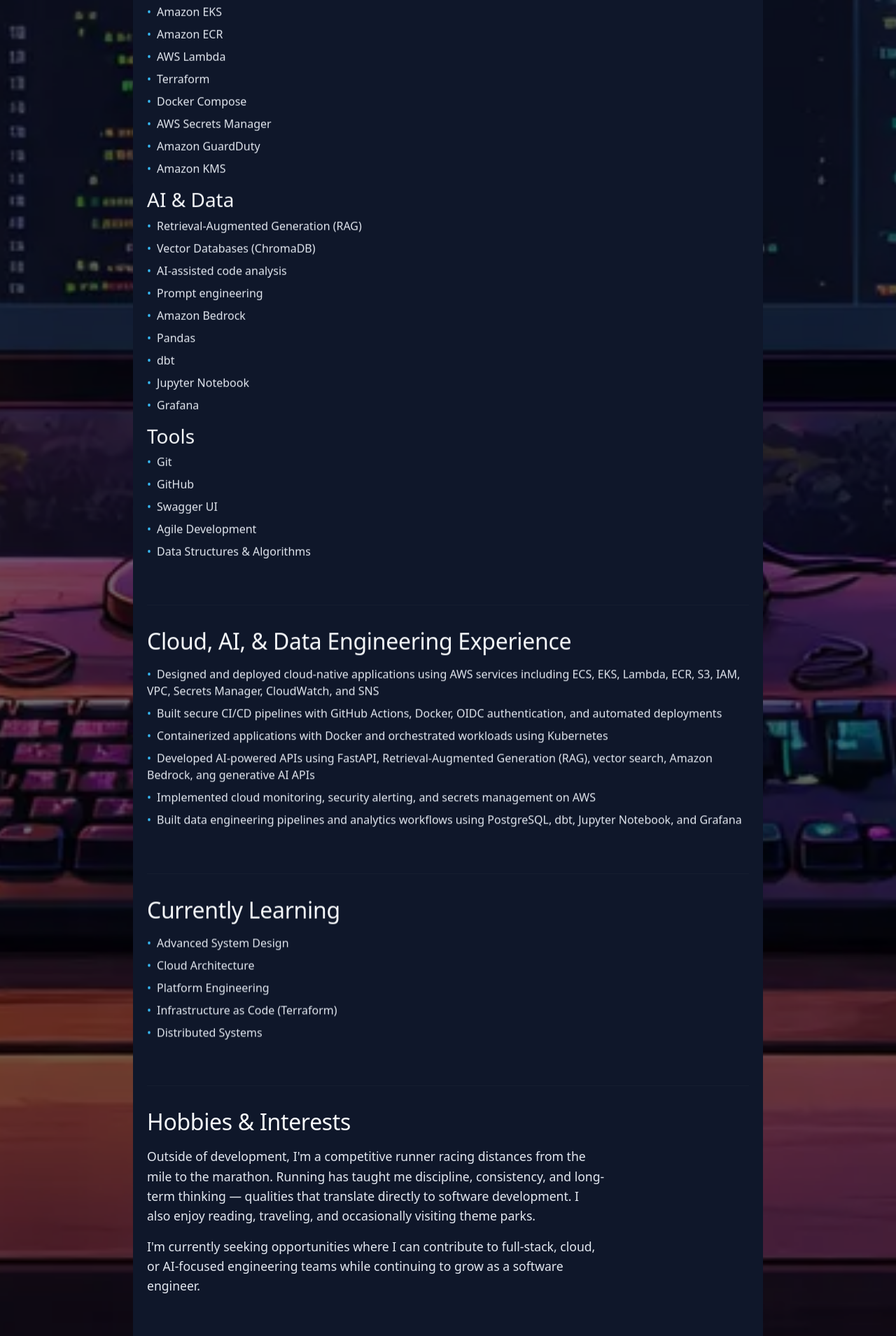
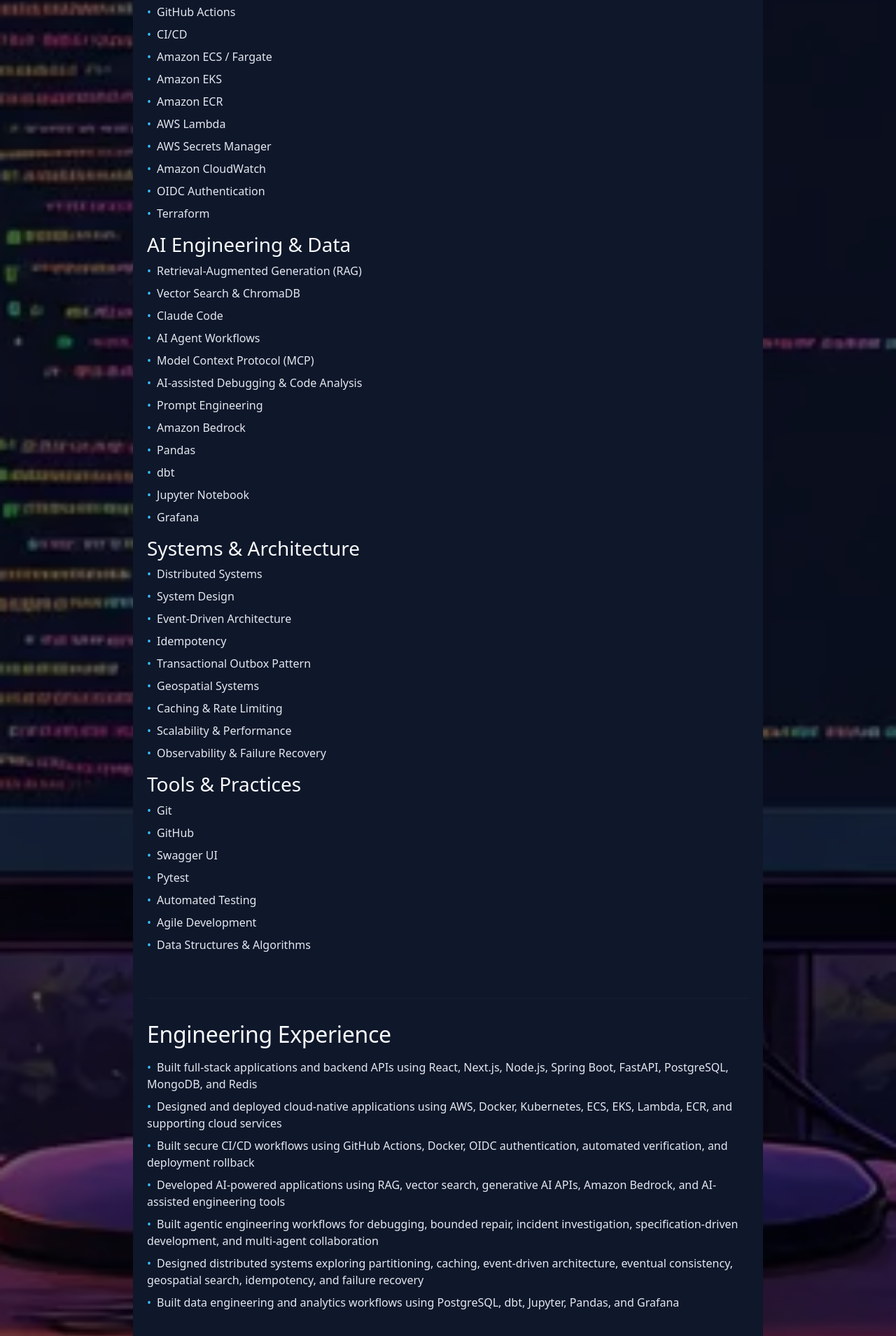
Before and after one commit to triscravello/tristan-portfolio-site, a React (Vite) app: page /about in a window 1280 px wide. Shown: the part 1538-3447 px from the top of the page at 70% size. Built offline with nearby package versions, Linux system fonts and the light colour scheme.

Commit message:
Update Home & About pages with AI engineering and system design experience

```diff
--- a/src/pages/About.jsx
+++ b/src/pages/About.jsx
@@ -1,7 +1,7 @@
 import './About.css';
 import { useEffect } from 'react';
 
-function About () {
+function About() {
     useEffect(() => {
         document.title = 'About Me - Tristan Cravello';
     }, []);
@@ -11,11 +11,20 @@
             <section>
                 <h1>About Me</h1>
                 <p>
-                    Software engineer with a background in education, bringing strong communication, leadership, and problem-solving skills into modern application development. After three years teaching middle school social studies, I transitioned into technology and now build full-stack applications, backend services, cloud-native infrastructure, and AI-powered systems. My recent work spans React, Next.js, TypeScript, Java, Spring Boot, Node.js, FastAPI, PostgreSQL, MongoDB, Docker, Kubernetes, and AWS. I enjoy designing scalable systems, building secure cloud solutions, and continuously expanding my skills across software engineering, cloud computing, AI, DevOps, and data engineering.
+                    Software engineer with a background in education, bringing strong communication,
+                    leadership, and problem-solving skills into modern application development.
+                    After three years teaching middle school social studies, I transitioned into
+                    technology and now build full-stack applications, backend services, cloud-native
+                    infrastructure, AI-powered systems, and distributed system prototypes. My recent
+                    work spans React, Next.js, TypeScript, Python, Java, Spring Boot, Node.js, FastAPI,
+                    PostgreSQL, Redis, Docker, Kubernetes, AWS, and AI-assisted development. I enjoy
+                    designing scalable systems, solving backend and infrastructure problems, and
+                    exploring how AI agents can support reliable software engineering workflows.
                 </p>
             </section>
 
-            <hr/>
+            <hr />
+
             <section>
                 <h2>Technical Skills</h2>
 
@@ -33,43 +42,48 @@
 
                 <h3>Backend & Databases</h3>
                 <ul>
+                    <li>Python</li>
                     <li>Java</li>
                     <li>Spring Boot</li>
                     <li>Node.js</li>
                     <li>Express.js</li>
                     <li>FastAPI</li>
+                    <li>REST APIs</li>
                     <li>PostgreSQL</li>
+                    <li>PostGIS</li>
                     <li>MySQL</li>
                     <li>MongoDB</li>
+                    <li>Redis</li>
                     <li>Prisma ORM</li>
-                    <li>Redis</li>
-                    <li>REST APIs</li>
                 </ul>
 
                 <h3>Cloud & DevOps</h3>
                 <ul>
                     <li>AWS</li>
                     <li>Docker</li>
+                    <li>Docker Compose</li>
                     <li>Kubernetes</li>
                     <li>GitHub Actions</li>
                     <li>CI/CD</li>
-                    <li>Amazon ECS</li>
+                    <li>Amazon ECS / Fargate</li>
                     <li>Amazon EKS</li>
                     <li>Amazon ECR</li>
                     <li>AWS Lambda</li>
+                    <li>AWS Secrets Manager</li>
+                    <li>Amazon CloudWatch</li>
+                    <li>OIDC Authentication</li>
                     <li>Terraform</li>
-                    <li>Docker Compose</li>
-                    <li>AWS Secrets Manager</li>
-                    <li>Amazon GuardDuty</li>
-                    <li>Amazon KMS</li>
                 </ul>
 
-                <h3>AI & Data</h3>
+                <h3>AI Engineering & Data</h3>
                 <ul>
                     <li>Retrieval-Augmented Generation (RAG)</li>
-                    <li>Vector Databases (ChromaDB)</li>
-                    <li>AI-assisted code analysis</li>
-                    <li>Prompt engineering</li>
+                    <li>Vector Search & ChromaDB</li>
+                    <li>Claude Code</li>
+                    <li>AI Agent Workflows</li>
+                    <li>Model Context Protocol (MCP)</li>
+                    <li>AI-assisted Debugging & Code Analysis</li>
+                    <li>Prompt Engineering</li>
                     <li>Amazon Bedrock</li>
                     <li>Pandas</li>
                     <li>dbt</li>
@@ -77,50 +91,139 @@
                     <li>Grafana</li>
                 </ul>
 
-                <h3>Tools</h3>
+                <h3>Systems & Architecture</h3>
+                <ul>
+                    <li>Distributed Systems</li>
+                    <li>System Design</li>
+                    <li>Event-Driven Architecture</li>
+                    <li>Idempotency</li>
+                    <li>Transactional Outbox Pattern</li>
+                    <li>Geospatial Systems</li>
+                    <li>Caching & Rate Limiting</li>
+                    <li>Scalability & Performance</li>
+                    <li>Observability & Failure Recovery</li>
+                </ul>
+
+                <h3>Tools & Practices</h3>
                 <ul>
                     <li>Git</li>
                     <li>GitHub</li>
                     <li>Swagger UI</li>
+                    <li>Pytest</li>
+                    <li>Automated Testing</li>
                     <li>Agile Development</li>
                     <li>Data Structures & Algorithms</li>
                 </ul>
             </section>
 
             <hr />
+
             <section>
-                <h2>Cloud, AI, & Data Engineering Experience</h2>
+                <h2>Engineering Experience</h2>
                 <ul>
-                    <li>Designed and deployed cloud-native applications using AWS services including ECS, EKS, Lambda, ECR, S3, IAM, VPC, Secrets Manager, CloudWatch, and SNS</li>
-                    <li>Built secure CI/CD pipelines with GitHub Actions, Docker, OIDC authentication, and automated deployments</li>
-                    <li>Containerized applications with Docker and orchestrated workloads using Kubernetes</li>
-                    <li>Developed AI-powered APIs using FastAPI, Retrieval-Augmented Generation (RAG), vector search, Amazon Bedrock, ang generative AI APIs</li>
-                    <li>Implemented cloud monitoring, security alerting, and secrets management on AWS</li>
-                    <li>Built data engineering pipelines and analytics workflows using PostgreSQL, dbt, Jupyter Notebook, and Grafana</li>
+                    <li>
+                        Built full-stack applications and backend APIs using React, Next.js,
+                        Node.js, Spring Boot, FastAPI, PostgreSQL, MongoDB, and Redis
+                    </li>
+                    <li>
+                        Designed and deployed cloud-native applications using AWS, Docker,
+                        Kubernetes, ECS, EKS, Lambda, ECR, and supporting cloud services
+                    </li>
+                    <li>
+                        Built secure CI/CD workflows using GitHub Actions, Docker, OIDC
+                        authentication, automated verification, and deployment rollback
+                    </li>
+                    <li>
+                        Developed AI-powered applications using RAG, vector search,
+                        generative AI APIs, Amazon Bedrock, and AI-assisted engineering tools
+                    </li>
+                    <li>
+                        Built agentic engineering workflows for debugging, bounded repair,
+                        incident investigation, specification-driven development, and
+                        multi-agent collaboration
+                    </li>
+                    <li>
+                        Designed distributed systems exploring partitioning, caching,
+                        event-driven architecture, eventual consistency, geospatial search,
+                        idempotency, and failure recovery
+                    </li>
+                    <li>
+                        Built data engineering and analytics workflows using PostgreSQL,
+                        dbt, Jupyter, Pandas, and Grafana
+                    </li>
                 </ul>
             </section>
 
             <hr />
+
+            <section>
+                <h2>Technical Leadership & Community</h2>
+
+                <h3>Build Master — NextWork</h3>
+
+                <p>
+                    As a Build Master with NextWork, I help lead collaborative Build & Brew
+                    sessions where developers learn by building hands-on software, cloud,
+                    and AI projects. I design and facilitate portfolio-ready technical
+                    projects, guide participants through engineering challenges, and help
+                    create an environment where members can experiment, troubleshoot, and
+                    learn together.
+                </p>
+
+                <ul>
+                    <li>
+                        Design and lead hands-on software engineering and AI project sessions
+                        focused on practical, portfolio-ready skills
+                    </li>
+                    <li>
+                        Create project scenarios that teach concepts such as APIs, RAG,
+                        evaluation, debugging, AI-assisted development, and system reliability
+                    </li>
+                    <li>
+                        Guide developers through technical obstacles while encouraging
+                        independent problem-solving and engineering judgment
+                    </li>
+                    <li>
+                        Collaborate with other Build Masters to plan sessions, support
+                        participants, and improve the Build & Brew learning experience
+                    </li>
+                    <li>
+                        Translate complex engineering concepts into structured,
+                        approachable project experiences
+                    </li>
+                </ul>
+            </section>
+
+            <hr />
+
             <section>
                 <h2>Currently Learning</h2>
                 <ul>
                     <li>Advanced System Design</li>
+                    <li>AI Agents & Agentic Software Engineering</li>
                     <li>Cloud Architecture</li>
                     <li>Platform Engineering</li>
-                    <li>Infrastructure as Code (Terraform)</li>
+                    <li>Infrastructure as Code</li>
                     <li>Distributed Systems</li>
                 </ul>
             </section>
 
-            <hr/>
+            <hr />
+
             <section>
                 <h2>Hobbies & Interests</h2>
                 <p>
-                    Outside of development, I'm a competitive runner racing distances from the mile to the marathon. Running has taught me discipline, consistency, and long-term thinking — qualities that translate directly to software development. I also enjoy reading, traveling, and occasionally visiting theme parks.
+                    Outside of development, I'm a competitive runner racing distances from
+                    the mile to the marathon. Running has taught me discipline, consistency,
+                    and long-term thinking — qualities that translate directly to software
+                    development. I also enjoy reading, traveling, and occasionally visiting
+                    theme parks.
                 </p>
 
                 <p>
-                    I'm currently seeking opportunities where I can contribute to full-stack, cloud, or AI-focused engineering teams while continuing to grow as a software engineer.
+                    I'm currently seeking opportunities where I can contribute to full-stack,
+                    backend, cloud, or AI-focused engineering teams while continuing to grow
+                    as a software engineer.
                 </p>
             </section>
         </main>
--- a/src/pages/Home.jsx
+++ b/src/pages/Home.jsx
@@ -5,32 +5,35 @@
 
 function Home() {
     useEffect(() => {
-        document.title = "Tristan Cravello | Full-Stack Software Engineer";
+        document.title = "Tristan Cravello | Software Engineer";
     }, []);
 
     return (
         <main className="home">
             <img
                 src={profilePicture}
-                alt="Tristan Cravello, full-stack software engineer"
+                alt="Tristan Cravello, software engineer"
                 fetchPriority="high"
                 className="profile-pic"
             />
 
-            <h1>Full-Stack Software Engineer</h1>
+            <h1>Software Engineer</h1>
 
             <p>
                 <em>
                     Educator-turned-software engineer building full-stack
-                    applications, backend systems, cloud infrastructure, and
-                    AI-powered solutions.
+                    applications, backend systems, cloud infrastructure,
+                    AI-powered solutions, and scalable distributed systems.
                 </em>
             </p>
 
-            <p>Based in St. Petersburg, FL | Open to remote opportunities</p>
+            <p>
+                Based in St. Petersburg, FL | Open to remote opportunities
+            </p>
 
             <p className="tech-stack">
-                React • Next.js • TypeScript • Java • Spring Boot • PostgreSQL • AWS • Docker • Kubernetes
+                React • Next.js • TypeScript • Python • Java • Spring Boot • PostgreSQL •
+                Redis • AWS • Docker • Kubernetes • AI Engineering
             </p>
 
             <div className="cta-buttons">
@@ -62,22 +65,29 @@
                 <ul>
                     <li>
                         <Link to="/projects">
-                            RunLayer — Weather-driven running apparel
-                            recommendations
+                            RunLayer — Personalized, weather-aware running
+                            apparel recommendations
                         </Link>
                     </li>
 
                     <li>
                         <Link to="/projects">
                             Threat Event Platform — Spring Boot, AWS Fargate,
-                            and automated CI/CD
+                            secure CI/CD, and deployment recovery
                         </Link>
                     </li>
 
                     <li>
                         <Link to="/projects">
-                            FIFA World Cup Heat Risk Alert System — AWS Lambda, weather data,
-                            and AI-generated safety alerts
+                            Policy-Aware AI Repair Controller — AI-assisted
+                            software repair with deterministic safety gates
+                        </Link>
+                    </li>
+
+                    <li>
+                        <Link to="/projects">
+                            12 Million-Player Leaderboard — Distributed Redis
+                            architecture and global ranking at scale
                         </Link>
                     </li>
                 </ul>
```
